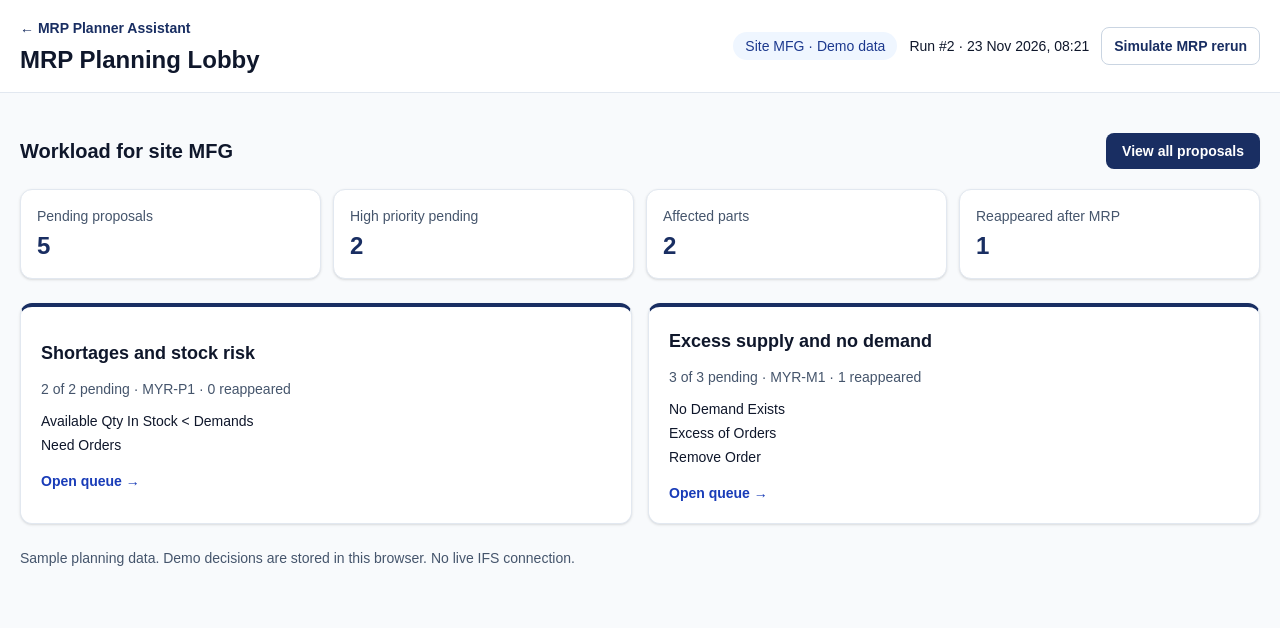
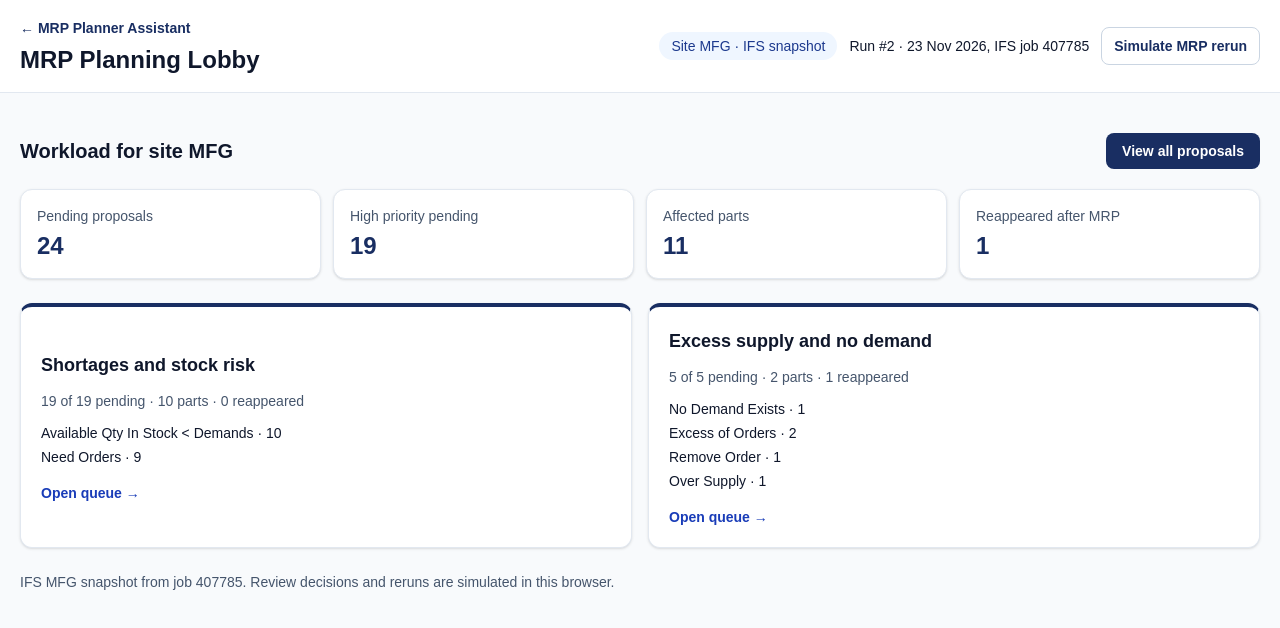
Before and after one commit to Saman-Aiorie/aiorie-website, a Next.js app: page /mrp-planner-assistant/demo in a window 1280 px wide. Shown: the top 628 px of the page. Built offline with nearby package versions, Linux system fonts and the light colour scheme.

Commit message:
Show verified MFG MRP run 407785 in the demo

```diff
--- a/app/mrp-planner-assistant/demo/page.tsx
+++ b/app/mrp-planner-assistant/demo/page.tsx
@@ -9,11 +9,30 @@ const groups = [
 ] as const;
 
 const proposals = [
-  { id: "no-demand", group: "excess", part: "MYR-M1", description: "CNC Machined Bracket", message: "No Demand Exists", priority: "Low", reason: "The current plan shows no demand for this part.", order: null, date: null, quantity: null, followup: "Acknowledge as reviewed" },
-  { id: "excess-orders", group: "excess", part: "MYR-M1", description: "CNC Machined Bracket", message: "Excess of Orders", priority: "Low", reason: "Open supply exceeds the requirement.", order: "SO 10482", date: "11 Dec 2026", quantity: null, followup: "Investigate the supply order" },
-  { id: "remove-order", group: "excess", part: "MYR-M1", description: "CNC Machined Bracket", message: "Remove Order", priority: "Normal", reason: "Review the supply order and its demand links before deciding what to do.", order: "SO 10495", date: null, quantity: null, followup: "Investigate the supply order" },
-  { id: "stock-short", group: "shortage", part: "MYR-P1", description: "Steel Blank", message: "Available Qty In Stock < Demands", priority: "High", reason: "The sample demand due 27 Nov has a projected shortage of 350 units.", order: null, date: "27 Nov 2026", quantity: 350, followup: "Verify shortage quantity and required date" },
-  { id: "need-orders", group: "shortage", part: "MYR-P1", description: "Steel Blank", message: "Need Orders", priority: "High", reason: "The sample demand due 29 Nov has an uncovered requirement of 500 units.", order: null, date: "29 Nov 2026", quantity: 500, followup: "Verify shortage quantity and required date" },
+  {"id": "no-demand", "group": "excess", "part": "MYR-M1", "description": "CNC Machined Bracket", "message": "No Demand Exists", "priority": "Low", "reason": "IFS generated this message in MFG run 407785. Review the current planning facts before updating the proposal.", "order": null, "date": null, "quantity": null, "followup": "Confirm no follow-up is needed, then acknowledge"},
+  {"id": "excess-orders", "group": "excess", "part": "MYR-M1", "description": "CNC Machined Bracket", "message": "Excess of Orders", "priority": "Low", "reason": "IFS generated this message in MFG run 407785. Review the current planning facts before updating the proposal.", "order": null, "date": null, "quantity": null, "followup": "Review excess supply and its demand links"},
+  {"id": "remove-order", "group": "excess", "part": "MYR-M1", "description": "CNC Machined Bracket", "message": "Remove Order", "priority": "Normal", "reason": "IFS flagged planned shop order 493 for review.", "order": "SO 493 / * / *", "date": "24 Nov 2026", "quantity": null, "followup": "Investigate the linked supply order"},
+  {"id": "myr-m2-short", "group": "shortage", "part": "MYR-M2", "description": "Conveyor Drive Mount Assembly", "message": "Available Qty In Stock < Demands", "priority": "High", "reason": "IFS generated this message in MFG run 407785. Review the current planning facts before updating the proposal.", "order": null, "date": null, "quantity": null, "followup": "Verify shortage quantity, required date and available supply"},
+  {"id": "myr-m2-need", "group": "shortage", "part": "MYR-M2", "description": "Conveyor Drive Mount Assembly", "message": "Need Orders", "priority": "High", "reason": "IFS generated this message in MFG run 407785. Review the current planning facts before updating the proposal.", "order": null, "date": null, "quantity": null, "followup": "Verify shortage quantity, required date and available supply"},
+  {"id": "myr-m3-short", "group": "shortage", "part": "MYR-M3", "description": "Conveyor Idler Bracket Assembly", "message": "Available Qty In Stock < Demands", "priority": "High", "reason": "IFS generated this message in MFG run 407785. Review the current planning facts before updating the proposal.", "order": null, "date": null, "quantity": null, "followup": "Verify shortage quantity, required date and available supply"},
+  {"id": "myr-m3-need", "group": "shortage", "part": "MYR-M3", "description": "Conveyor Idler Bracket Assembly", "message": "Need Orders", "priority": "High", "reason": "IFS generated this message in MFG run 407785. Review the current planning facts before updating the proposal.", "order": null, "date": null, "quantity": null, "followup": "Verify shortage quantity, required date and available supply"},
+  {"id": "myr-m4-short", "group": "shortage", "part": "MYR-M4", "description": "Conveyor Belt Tensioner Assembly", "message": "Available Qty In Stock < Demands", "priority": "High", "reason": "IFS generated this message in MFG run 407785. Review the current planning facts before updating the proposal.", "order": null, "date": null, "quantity": null, "followup": "Verify shortage quantity, required date and available supply"},
+  {"id": "myr-m4-need", "group": "shortage", "part": "MYR-M4", "description": "Conveyor Belt Tensioner Assembly", "message": "Need Orders", "priority": "High", "reason": "IFS generated this message in MFG run 407785. Review the current planning facts before updating the proposal.", "order": null, "date": null, "quantity": null, "followup": "Verify shortage quantity, required date and available supply"},
+  {"id": "myr-m5-short", "group": "shortage", "part": "MYR-M5", "description": "Conveyor End Guard Assembly", "message": "Available Qty In Stock < Demands", "priority": "High", "reason": "IFS generated this message in MFG run 407785. Review the current planning facts before updating the proposal.", "order": null, "date": null, "quantity": null, "followup": "Verify shortage quantity, required date and available supply"},
+  {"id": "myr-m5-need", "group": "shortage", "part": "MYR-M5", "description": "Conveyor End Guard Assembly", "message": "Need Orders", "priority": "High", "reason": "IFS generated this message in MFG run 407785. Review the current planning facts before updating the proposal.", "order": null, "date": null, "quantity": null, "followup": "Verify shortage quantity, required date and available supply"},
+  {"id": "stock-short", "group": "shortage", "part": "MYR-P1", "description": "Steel Blank", "message": "Available Qty In Stock < Demands", "priority": "High", "reason": "IFS generated this message in MFG run 407785. Review the current planning facts before updating the proposal.", "order": null, "date": null, "quantity": null, "followup": "Verify shortage quantity, required date and available supply"},
+  {"id": "need-orders", "group": "shortage", "part": "MYR-P1", "description": "Steel Blank", "message": "Need Orders", "priority": "High", "reason": "IFS generated this message in MFG run 407785. Review the current planning facts before updating the proposal.", "order": null, "date": null, "quantity": null, "followup": "Verify shortage quantity, required date and available supply"},
+  {"id": "myr-p2-short", "group": "shortage", "part": "MYR-P2", "description": "Laser-Cut Mounting Plate", "message": "Available Qty In Stock < Demands", "priority": "High", "reason": "IFS generated this message in MFG run 407785. Review the current planning facts before updating the proposal.", "order": null, "date": null, "quantity": null, "followup": "Verify shortage quantity, required date and available supply"},
+  {"id": "myr-p2-need", "group": "shortage", "part": "MYR-P2", "description": "Laser-Cut Mounting Plate", "message": "Need Orders", "priority": "High", "reason": "IFS generated this message in MFG run 407785. Review the current planning facts before updating the proposal.", "order": null, "date": null, "quantity": null, "followup": "Verify shortage quantity, required date and available supply"},
+  {"id": "myr-p3-short", "group": "shortage", "part": "MYR-P3", "description": "M12 Mounting Fastener Kit", "message": "Available Qty In Stock < Demands", "priority": "High", "reason": "IFS generated this message in MFG run 407785. Review the current planning facts before updating the proposal.", "order": null, "date": null, "quantity": null, "followup": "Verify shortage quantity, required date and available supply"},
+  {"id": "myr-p3-need", "group": "shortage", "part": "MYR-P3", "description": "M12 Mounting Fastener Kit", "message": "Need Orders", "priority": "High", "reason": "IFS generated this message in MFG run 407785. Review the current planning facts before updating the proposal.", "order": null, "date": null, "quantity": null, "followup": "Verify shortage quantity, required date and available supply"},
+  {"id": "myr-p4-over", "group": "excess", "part": "MYR-P4", "description": "Sealed Conveyor Bearing", "message": "Over Supply", "priority": "Normal", "reason": "IFS flagged excess supply on PO 152, line 2. The order line has 24 EA against demand for 8 idler bracket assemblies.", "order": "PO 152 / 2 / 1", "date": "23 Nov 2026", "quantity": null, "followup": "Investigate the linked supply order"},
+  {"id": "myr-p4-short", "group": "shortage", "part": "MYR-P4", "description": "Sealed Conveyor Bearing", "message": "Available Qty In Stock < Demands", "priority": "High", "reason": "IFS generated this message in MFG run 407785. Review the current planning facts before updating the proposal.", "order": null, "date": null, "quantity": null, "followup": "Verify shortage quantity, required date and available supply"},
+  {"id": "myr-p4-excess", "group": "excess", "part": "MYR-P4", "description": "Sealed Conveyor Bearing", "message": "Excess of Orders", "priority": "Low", "reason": "IFS generated this message in MFG run 407785. Review the current planning facts before updating the proposal.", "order": null, "date": null, "quantity": null, "followup": "Review excess supply and its demand links"},
+  {"id": "myr-p5-short", "group": "shortage", "part": "MYR-P5", "description": "Threaded Tensioner Rod", "message": "Available Qty In Stock < Demands", "priority": "High", "reason": "IFS generated this message in MFG run 407785. Review the current planning facts before updating the proposal.", "order": null, "date": null, "quantity": null, "followup": "Verify shortage quantity, required date and available supply"},
+  {"id": "myr-p5-need", "group": "shortage", "part": "MYR-P5", "description": "Threaded Tensioner Rod", "message": "Need Orders", "priority": "High", "reason": "IFS generated this message in MFG run 407785. Review the current planning facts before updating the proposal.", "order": null, "date": null, "quantity": null, "followup": "Verify shortage quantity, required date and available supply"},
+  {"id": "myr-p6-short", "group": "shortage", "part": "MYR-P6", "description": "Perforated Steel Guard Panel", "message": "Available Qty In Stock < Demands", "priority": "High", "reason": "IFS generated this message in MFG run 407785. Review the current planning facts before updating the proposal.", "order": null, "date": null, "quantity": null, "followup": "Verify shortage quantity, required date and available supply"},
+  {"id": "myr-p6-need", "group": "shortage", "part": "MYR-P6", "description": "Perforated Steel Guard Panel", "message": "Need Orders", "priority": "High", "reason": "IFS generated this message in MFG run 407785. Review the current planning facts before updating the proposal.", "order": null, "date": null, "quantity": null, "followup": "Verify shortage quantity, required date and available supply"},
 ] as const;
 
 type Proposal = (typeof proposals)[number];
@@ -27,9 +46,9 @@ type DemoState = {
   history: Partial<Record<Proposal["id"], Decision[]>>;
 };
 
-const storageKey = "aiorie-mrp-demo-v1";
+const storageKey = "aiorie-mrp-mfg-407785-v1";
 const initial: DemoState = {
-  run: 2, time: "23 Nov 2026, 08:21", overrides: {},
+  run: 2, time: "23 Nov 2026, IFS job 407785", overrides: {},
   history: { "no-demand": [{ status: "Applied", note: "Reviewed. No demand exists and no supply change is required.", run: 1, time: "22 Nov 2026, 16:36" }] },
 };
 const rank = { High: 0, Normal: 1, Low: 2 };
@@ -104,7 +123,7 @@ export default function MrpPlannerDemo() {
             <h1 className="mt-1 text-2xl font-semibold">{queue ? "MRP Proposal Review" : "MRP Planning Lobby"}</h1>
           </div>
           <div className="flex flex-wrap items-center gap-3 text-sm">
-            <span className="rounded-full bg-blue-50 px-3 py-1 font-medium text-blue-900">Site MFG · Demo data</span>
+            <span className="rounded-full bg-blue-50 px-3 py-1 font-medium text-blue-900">Site MFG · IFS snapshot</span>
             <span>Run #{state.run} · {state.time}</span>
             <button disabled={!saved} className={button} onClick={() => { setNote(null); persist({ ...state, run: state.run + 1, time: stamp() }, "MRP rerun simulated. Previous decisions are in the history."); }}>Simulate MRP rerun</button>
           </div>
@@ -134,8 +153,8 @@ export default function MrpPlannerDemo() {
                 return (
                   <button key={group.id} onClick={() => openQueue(group.id)} className={panel + " border-t-4 border-t-[#192e62] p-5 text-left hover:bg-blue-50/60 focus-visible:ring-2 focus-visible:ring-blue-600"}>
                     <h3 className="text-lg font-semibold">{group.label}</h3>
-                    <p className="my-3 text-sm text-slate-600">{open.length} of {items.length} pending · {items[0].part} · {open.filter(reappeared).length} reappeared</p>
-                    <ul className="space-y-1 text-sm">{items.map(p => <li key={p.id}>{p.message}</li>)}</ul>
+                    <p className="my-3 text-sm text-slate-600">{open.length} of {items.length} pending · {new Set(items.map(p => p.part)).size} parts · {open.filter(reappeared).length} reappeared</p>
+                    <ul className="space-y-1 text-sm">{[...new Set(items.map(p => p.message))].map(message => <li key={message}>{message} · {items.filter(p => p.message === message).length}</li>)}</ul>
                     <span className="mt-4 block text-sm font-semibold text-blue-800">Open queue →</span>
                   </button>
                 );
@@ -214,7 +233,7 @@ export default function MrpPlannerDemo() {
             </div>
           </>
         )}
-        <p className="mt-6 text-sm text-slate-600">Sample planning data. Demo decisions are stored in this browser. No live IFS connection.</p>
+        <p className="mt-6 text-sm text-slate-600">IFS MFG snapshot from job 407785. Review decisions and reruns are simulated in this browser.</p>
       </main>
     </div>
   );
```
